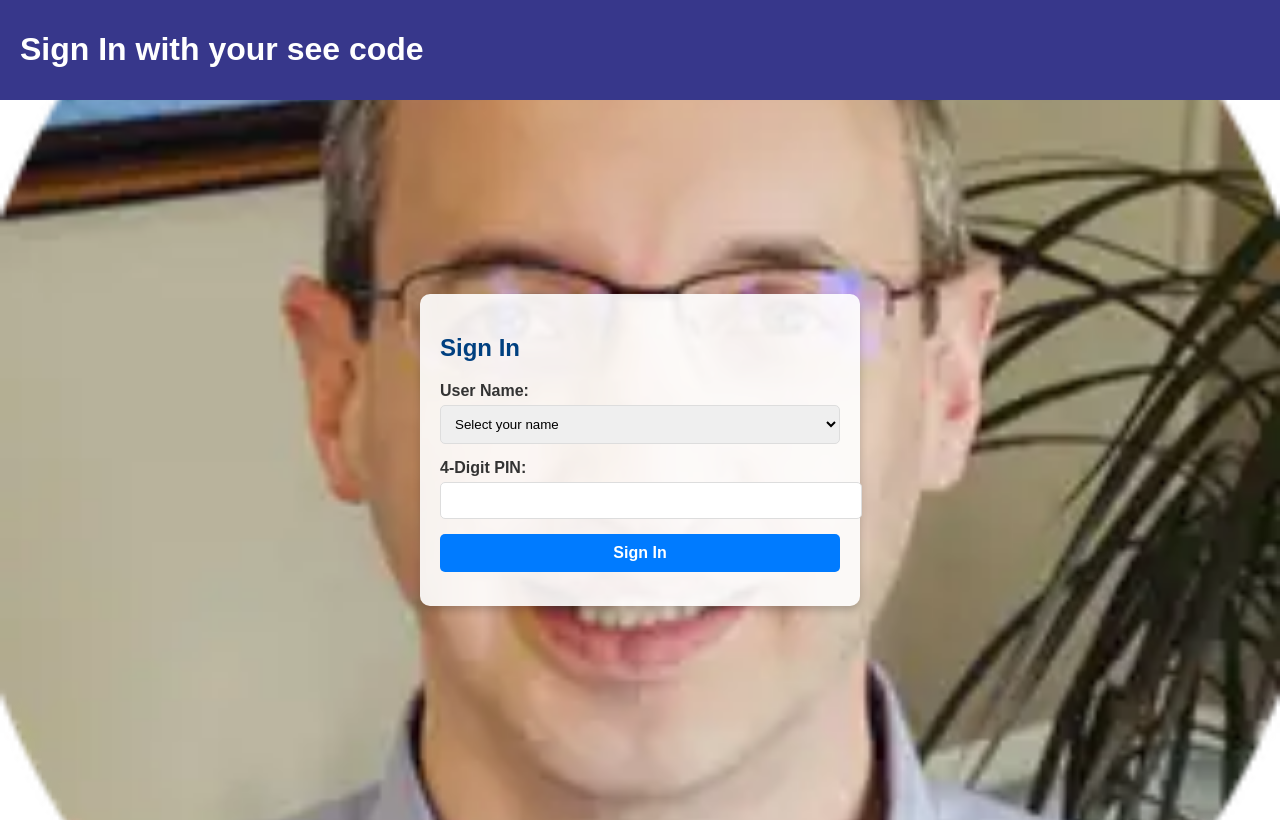
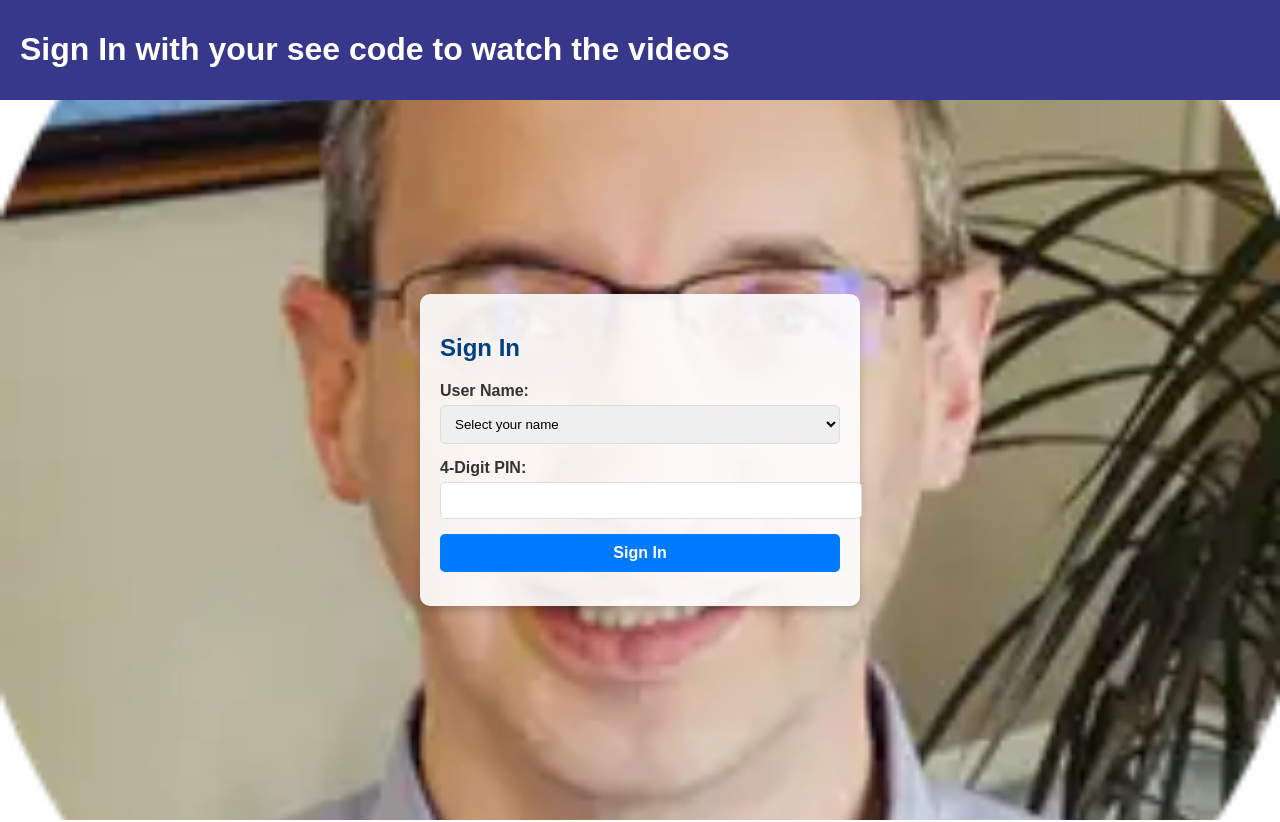
Before and after one commit to GopeAnalytics/Pay-as-you-view-Website, a plain HTML site: page sign.html in a window 1280 px wide. Shown: the top 822 px of the page. Drawn offline with Linux system fonts and the light colour scheme.

Commit message:
Update sign.html

```diff
--- a/sign.html
+++ b/sign.html
@@ -196,7 +196,7 @@
 </head>
 <body>
     <header class="main-header">
-        <h1>Sign In with your see code</h1>
+        <h1>Sign In with your see code to watch the videos</h1>
 
 
     </header>
```
